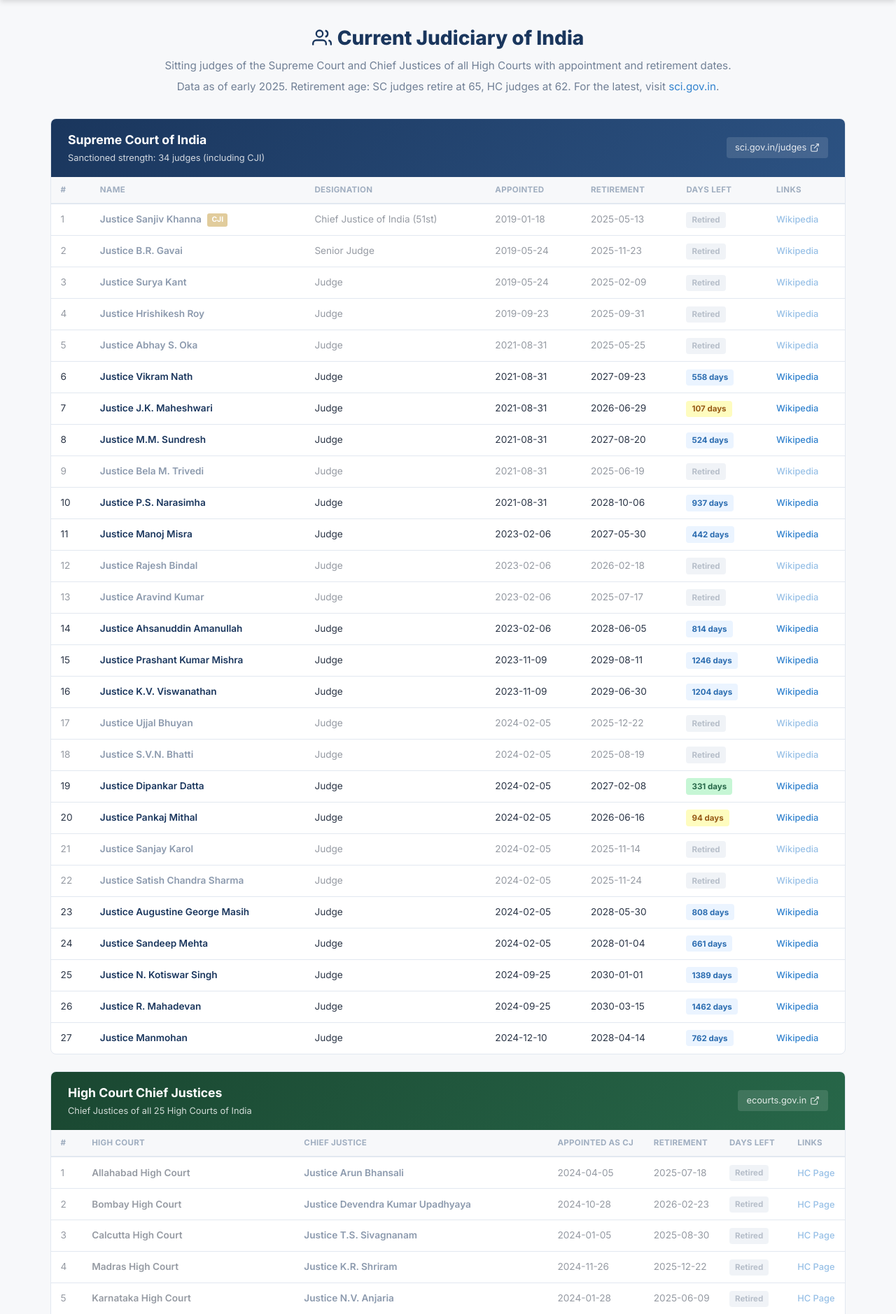
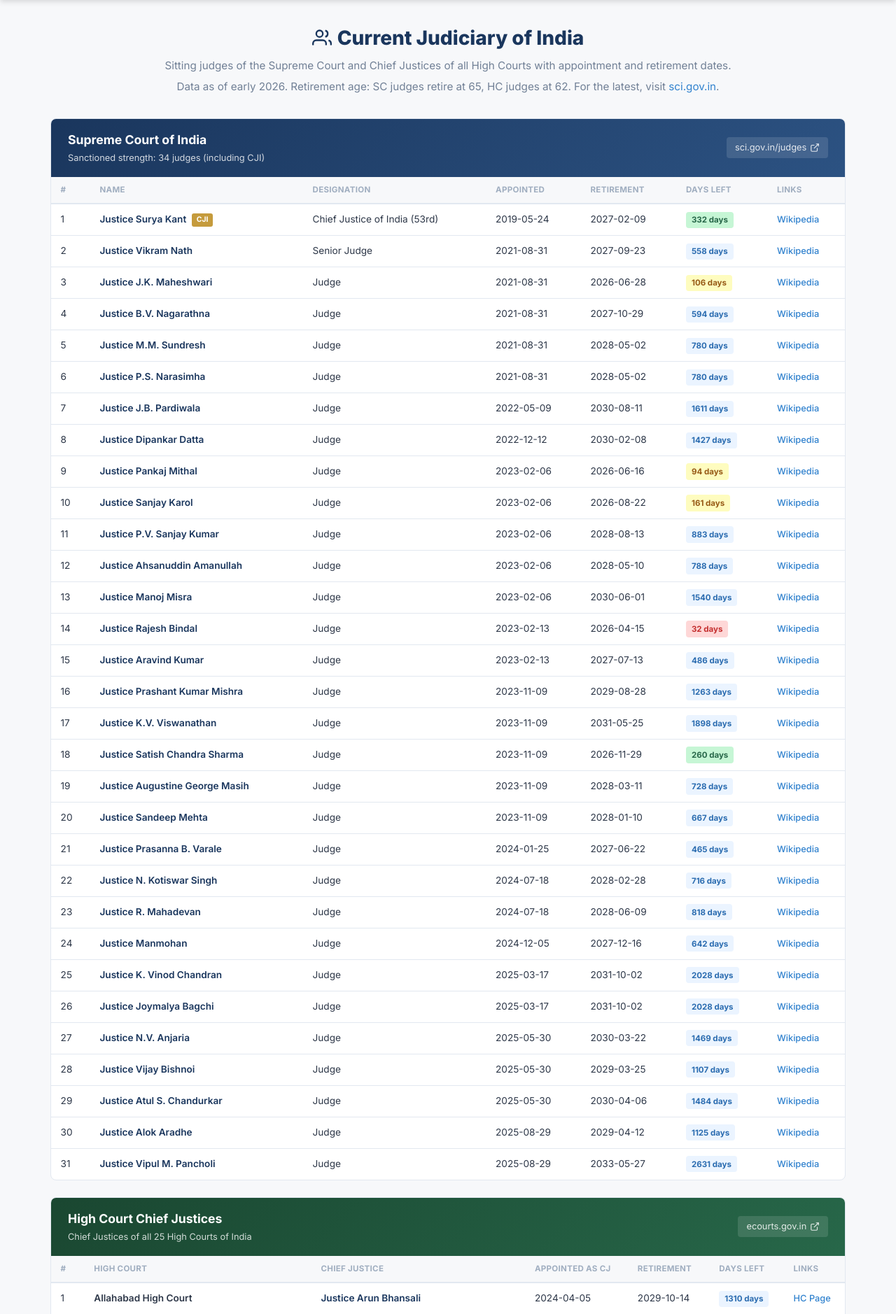
Before and after one commit to aividhyarthi/grievance-insight-engine, a Flask app: page /judges in a window 1280 px wide. Shown: the part 64-1942 px from the top of the page at 70% size. Run offline with Flask 3, Linux system fonts and the light colour scheme.

Commit message:
Update all data from 2025 to 2026: holidays, judges, copyright, news
- Holidays: Updated SC holiday calendar with 2026 dates (Holi Mar 4,
  Dussehra Oct 20, Diwali Nov 8, summer vacation Jun 1-Jul 12, etc.)
- Judges: Replaced SC judges list with 31 current sitting judges as of
  early 2026 (CJI Surya Kant, added B.V. Nagarathna, J.B. Pardiwala,
  7 judges appointed in 2025, removed 8 who retired in 2025)
- Judges: Updated HC Chief Justices with Dec 2025 data
- Copyright: Updated footer year to 2026
- News: Updated news item dates to 2026

https://claude.ai/code/session_011r8GxsF2DQhKJgnfPNPe1Q

```diff
--- a/legal_research/app.py
+++ b/legal_research/app.py
@@ -426,7 +426,7 @@ def create_app():
                 "title": "Digital Personal Data Protection Rules notified",
                 "summary": "The DPDP Act 2023 rules are notified, operationalizing India's data protection framework with consent manager and Data Protection Board provisions.",
                 "category": "Legislation",
-                "date": "03 Jan 2025",
+                "date": "03 Jan 2026",
                 "url": "https://www.meity.gov.in/",
             },
             {
@@ -434,14 +434,14 @@ def create_app():
                 "summary": "National Judicial Data Grid shows 4.5+ crore cases pending. District courts account for 87% of the backlog. SC urges fast-tracking old cases.",
                 "category": "Court Data",
                 "url": "https://njdg.ecourts.gov.in/njdgnew/",
-                "date": "2025",
+                "date": "2026",
             },
             {
                 "title": "e-Courts Phase III: AI tools & live-streaming of court proceedings",
                 "summary": "Supreme Court extends live-streaming to Constitution Bench hearings. E-filing and virtual hearings now standard across all High Courts.",
                 "category": "Digital Courts",
                 "url": "https://ecourts.gov.in/ecourts_home/",
-                "date": "2025",
+                "date": "2026",
             },
             {
                 "title": "Mediation Act 2023 comes into force",
--- a/legal_research/templates/base.html
+++ b/legal_research/templates/base.html
@@ -79,7 +79,7 @@
             </div>
         </div>
         <div class="footer-bottom">
-            &copy; 2025 Legal Case Research Library &mdash; AI Vidhyarthi &mdash; Educational &amp; Research Purpose Only. Not legal advice.
+            &copy; 2026 Legal Case Research Library &mdash; AI Vidhyarthi &mdash; Educational &amp; Research Purpose Only. Not legal advice.
         </div>
     </footer>
 
--- a/legal_research/templates/judges.html
+++ b/legal_research/templates/judges.html
@@ -10,7 +10,7 @@
             Current Judiciary of India
         </h1>
         <p>Sitting judges of the Supreme Court and Chief Justices of all High Courts with appointment and retirement dates.</p>
-        <p class="judges-disclaimer">Data as of early 2025. Retirement age: SC judges retire at 65, HC judges at 62. For the latest, visit <a href="https://www.sci.gov.in/judges" target="_blank" rel="noopener">sci.gov.in</a>.</p>
+        <p class="judges-disclaimer">Data as of early 2026. Retirement age: SC judges retire at 65, HC judges at 62. For the latest, visit <a href="https://www.sci.gov.in/chief-justice-judges/" target="_blank" rel="noopener">sci.gov.in</a>.</p>
     </div>
 
     <!-- Supreme Court -->
@@ -20,7 +20,7 @@
                 <h2>Supreme Court of India</h2>
                 <p>Sanctioned strength: 34 judges (including CJI)</p>
             </div>
-            <a href="https://www.sci.gov.in/judges" target="_blank" rel="noopener" class="judges-official-link">
+            <a href="https://www.sci.gov.in/chief-justice-judges/" target="_blank" rel="noopener" class="judges-official-link">
                 sci.gov.in/judges
                 <svg width="14" height="14" viewBox="0 0 24 24" fill="none" stroke="currentColor" stroke-width="2"><path d="M18 13v6a2 2 0 0 1-2 2H5a2 2 0 0 1-2-2V8a2 2 0 0 1 2-2h6"/><polyline points="15 3 21 3 21 9"/><line x1="10" y1="14" x2="21" y2="3"/></svg>
             </a>
@@ -98,64 +98,68 @@
 <script>
 const today = new Date();
 
-// Supreme Court Judges (as of early 2025)
+// Supreme Court Judges (as of early 2026)
 const scJudges = [
-    { name: "Justice Sanjiv Khanna", designation: "Chief Justice of India (51st)", appointed: "2019-01-18", retirement: "2025-05-13", wiki: "https://en.wikipedia.org/wiki/Sanjiv_Khanna" },
-    { name: "Justice B.R. Gavai", designation: "Senior Judge", appointed: "2019-05-24", retirement: "2025-11-23", wiki: "https://en.wikipedia.org/wiki/Bhushan_Ramkrishna_Gavai" },
-    { name: "Justice Surya Kant", designation: "Judge", appointed: "2019-05-24", retirement: "2025-02-09", wiki: "https://en.wikipedia.org/wiki/Surya_Kant_(judge)" },
-    { name: "Justice Hrishikesh Roy", designation: "Judge", appointed: "2019-09-23", retirement: "2025-09-31", wiki: "https://en.wikipedia.org/wiki/Hrishikesh_Roy" },
-    { name: "Justice Abhay S. Oka", designation: "Judge", appointed: "2021-08-31", retirement: "2025-05-25", wiki: "https://en.wikipedia.org/wiki/Abhay_Shreeniwas_Oka" },
-    { name: "Justice Vikram Nath", designation: "Judge", appointed: "2021-08-31", retirement: "2027-09-23", wiki: "https://en.wikipedia.org/wiki/Vikram_Nath" },
-    { name: "Justice J.K. Maheshwari", designation: "Judge", appointed: "2021-08-31", retirement: "2026-06-29", wiki: "https://en.wikipedia.org/wiki/Jitendra_Kumar_Maheshwari" },
-    { name: "Justice M.M. Sundresh", designation: "Judge", appointed: "2021-08-31", retirement: "2027-08-20", wiki: "https://en.wikipedia.org/wiki/M._M._Sundresh" },
-    { name: "Justice Bela M. Trivedi", designation: "Judge", appointed: "2021-08-31", retirement: "2025-06-19", wiki: "https://en.wikipedia.org/wiki/Bela_Trivedi" },
-    { name: "Justice P.S. Narasimha", designation: "Judge", appointed: "2021-08-31", retirement: "2028-10-06", wiki: "https://en.wikipedia.org/wiki/Pamidighantam_Sri_Narasimha" },
-    { name: "Justice Manoj Misra", designation: "Judge", appointed: "2023-02-06", retirement: "2027-05-30", wiki: "https://en.wikipedia.org/wiki/Manoj_Misra_(judge)" },
-    { name: "Justice Rajesh Bindal", designation: "Judge", appointed: "2023-02-06", retirement: "2026-02-18", wiki: "https://en.wikipedia.org/wiki/Rajesh_Bindal" },
-    { name: "Justice Aravind Kumar", designation: "Judge", appointed: "2023-02-06", retirement: "2025-07-17", wiki: "https://en.wikipedia.org/wiki/Aravind_Kumar_(judge)" },
-    { name: "Justice Ahsanuddin Amanullah", designation: "Judge", appointed: "2023-02-06", retirement: "2028-06-05", wiki: "https://en.wikipedia.org/wiki/Ahsanuddin_Amanullah" },
-    { name: "Justice Prashant Kumar Mishra", designation: "Judge", appointed: "2023-11-09", retirement: "2029-08-11", wiki: "https://en.wikipedia.org/wiki/Prashant_Kumar_Mishra" },
-    { name: "Justice K.V. Viswanathan", designation: "Judge", appointed: "2023-11-09", retirement: "2029-06-30", wiki: "https://en.wikipedia.org/wiki/K._V._Viswanathan" },
-    { name: "Justice Ujjal Bhuyan", designation: "Judge", appointed: "2024-02-05", retirement: "2025-12-22", wiki: "https://en.wikipedia.org/wiki/Ujjal_Bhuyan" },
-    { name: "Justice S.V.N. Bhatti", designation: "Judge", appointed: "2024-02-05", retirement: "2025-08-19", wiki: "https://en.wikipedia.org/wiki/S._Venkatanarayana_Bhatti" },
-    { name: "Justice Dipankar Datta", designation: "Judge", appointed: "2024-02-05", retirement: "2027-02-08", wiki: "https://en.wikipedia.org/wiki/Dipankar_Datta" },
-    { name: "Justice Pankaj Mithal", designation: "Judge", appointed: "2024-02-05", retirement: "2026-06-16", wiki: "https://en.wikipedia.org/wiki/Pankaj_Mithal" },
-    { name: "Justice Sanjay Karol", designation: "Judge", appointed: "2024-02-05", retirement: "2025-11-14", wiki: "https://en.wikipedia.org/wiki/Sanjay_Karol" },
-    { name: "Justice Satish Chandra Sharma", designation: "Judge", appointed: "2024-02-05", retirement: "2025-11-24", wiki: "https://en.wikipedia.org/wiki/Satish_Chandra_Sharma" },
-    { name: "Justice Augustine George Masih", designation: "Judge", appointed: "2024-02-05", retirement: "2028-05-30", wiki: "https://en.wikipedia.org/wiki/Augustine_George_Masih" },
-    { name: "Justice Sandeep Mehta", designation: "Judge", appointed: "2024-02-05", retirement: "2028-01-04", wiki: "https://en.wikipedia.org/wiki/Sandeep_Mehta_(judge)" },
-    { name: "Justice N. Kotiswar Singh", designation: "Judge", appointed: "2024-09-25", retirement: "2030-01-01", wiki: "https://en.wikipedia.org/wiki/N._Kotiswar_Singh" },
-    { name: "Justice R. Mahadevan", designation: "Judge", appointed: "2024-09-25", retirement: "2030-03-15", wiki: "https://en.wikipedia.org/wiki/R._Mahadevan" },
-    { name: "Justice Manmohan", designation: "Judge", appointed: "2024-12-10", retirement: "2028-04-14", wiki: "https://en.wikipedia.org/wiki/Manmohan_(judge)" },
+    { name: "Justice Surya Kant", designation: "Chief Justice of India (53rd)", appointed: "2019-05-24", retirement: "2027-02-09", wiki: "https://en.wikipedia.org/wiki/Surya_Kant_(judge)" },
+    { name: "Justice Vikram Nath", designation: "Senior Judge", appointed: "2021-08-31", retirement: "2027-09-23", wiki: "https://en.wikipedia.org/wiki/Vikram_Nath" },
+    { name: "Justice J.K. Maheshwari", designation: "Judge", appointed: "2021-08-31", retirement: "2026-06-28", wiki: "https://en.wikipedia.org/wiki/Jitendra_Kumar_Maheshwari" },
+    { name: "Justice B.V. Nagarathna", designation: "Judge", appointed: "2021-08-31", retirement: "2027-10-29", wiki: "https://en.wikipedia.org/wiki/B._V._Nagarathna" },
+    { name: "Justice M.M. Sundresh", designation: "Judge", appointed: "2021-08-31", retirement: "2028-05-02", wiki: "https://en.wikipedia.org/wiki/M._M._Sundresh" },
+    { name: "Justice P.S. Narasimha", designation: "Judge", appointed: "2021-08-31", retirement: "2028-05-02", wiki: "https://en.wikipedia.org/wiki/Pamidighantam_Sri_Narasimha" },
+    { name: "Justice J.B. Pardiwala", designation: "Judge", appointed: "2022-05-09", retirement: "2030-08-11", wiki: "https://en.wikipedia.org/wiki/J._B._Pardiwala" },
+    { name: "Justice Dipankar Datta", designation: "Judge", appointed: "2022-12-12", retirement: "2030-02-08", wiki: "https://en.wikipedia.org/wiki/Dipankar_Datta" },
+    { name: "Justice Pankaj Mithal", designation: "Judge", appointed: "2023-02-06", retirement: "2026-06-16", wiki: "https://en.wikipedia.org/wiki/Pankaj_Mithal" },
+    { name: "Justice Sanjay Karol", designation: "Judge", appointed: "2023-02-06", retirement: "2026-08-22", wiki: "https://en.wikipedia.org/wiki/Sanjay_Karol" },
+    { name: "Justice P.V. Sanjay Kumar", designation: "Judge", appointed: "2023-02-06", retirement: "2028-08-13", wiki: "https://en.wikipedia.org/wiki/P._V._Sanjay_Kumar" },
+    { name: "Justice Ahsanuddin Amanullah", designation: "Judge", appointed: "2023-02-06", retirement: "2028-05-10", wiki: "https://en.wikipedia.org/wiki/Ahsanuddin_Amanullah" },
+    { name: "Justice Manoj Misra", designation: "Judge", appointed: "2023-02-06", retirement: "2030-06-01", wiki: "https://en.wikipedia.org/wiki/Manoj_Misra_(judge)" },
+    { name: "Justice Rajesh Bindal", designation: "Judge", appointed: "2023-02-13", retirement: "2026-04-15", wiki: "https://en.wikipedia.org/wiki/Rajesh_Bindal" },
+    { name: "Justice Aravind Kumar", designation: "Judge", appointed: "2023-02-13", retirement: "2027-07-13", wiki: "https://en.wikipedia.org/wiki/Aravind_Kumar_(judge)" },
+    { name: "Justice Prashant Kumar Mishra", designation: "Judge", appointed: "2023-11-09", retirement: "2029-08-28", wiki: "https://en.wikipedia.org/wiki/Prashant_Kumar_Mishra" },
+    { name: "Justice K.V. Viswanathan", designation: "Judge", appointed: "2023-11-09", retirement: "2031-05-25", wiki: "https://en.wikipedia.org/wiki/K._V._Viswanathan" },
+    { name: "Justice Satish Chandra Sharma", designation: "Judge", appointed: "2023-11-09", retirement: "2026-11-29", wiki: "https://en.wikipedia.org/wiki/Satish_Chandra_Sharma" },
+    { name: "Justice Augustine George Masih", designation: "Judge", appointed: "2023-11-09", retirement: "2028-03-11", wiki: "https://en.wikipedia.org/wiki/Augustine_George_Masih" },
+    { name: "Justice Sandeep Mehta", designation: "Judge", appointed: "2023-11-09", retirement: "2028-01-10", wiki: "https://en.wikipedia.org/wiki/Sandeep_Mehta_(judge)" },
+    { name: "Justice Prasanna B. Varale", designation: "Judge", appointed: "2024-01-25", retirement: "2027-06-22", wiki: "https://en.wikipedia.org/wiki/Prasanna_Bhalchandra_Varale" },
+    { name: "Justice N. Kotiswar Singh", designation: "Judge", appointed: "2024-07-18", retirement: "2028-02-28", wiki: "https://en.wikipedia.org/wiki/N._Kotiswar_Singh" },
+    { name: "Justice R. Mahadevan", designation: "Judge", appointed: "2024-07-18", retirement: "2028-06-09", wiki: "https://en.wikipedia.org/wiki/R._Mahadevan" },
+    { name: "Justice Manmohan", designation: "Judge", appointed: "2024-12-05", retirement: "2027-12-16", wiki: "https://en.wikipedia.org/wiki/Manmohan_(judge)" },
+    { name: "Justice K. Vinod Chandran", designation: "Judge", appointed: "2025-03-17", retirement: "2031-10-02", wiki: "https://en.wikipedia.org/wiki/K._Vinod_Chandran" },
+    { name: "Justice Joymalya Bagchi", designation: "Judge", appointed: "2025-03-17", retirement: "2031-10-02", wiki: "https://en.wikipedia.org/wiki/Joymalya_Bagchi" },
+    { name: "Justice N.V. Anjaria", designation: "Judge", appointed: "2025-05-30", retirement: "2030-03-22", wiki: "https://en.wikipedia.org/wiki/Nilay_Vipinchandra_Anjaria" },
+    { name: "Justice Vijay Bishnoi", designation: "Judge", appointed: "2025-05-30", retirement: "2029-03-25", wiki: "https://en.wikipedia.org/wiki/Vijay_Bishnoi_(judge)" },
+    { name: "Justice Atul S. Chandurkar", designation: "Judge", appointed: "2025-05-30", retirement: "2030-04-06", wiki: "https://en.wikipedia.org/wiki/Atul_Sharachchandra_Chandurkar" },
+    { name: "Justice Alok Aradhe", designation: "Judge", appointed: "2025-08-29", retirement: "2029-04-12", wiki: "https://en.wikipedia.org/wiki/Alok_Aradhe" },
+    { name: "Justice Vipul M. Pancholi", designation: "Judge", appointed: "2025-08-29", retirement: "2033-05-27", wiki: "https://en.wikipedia.org/wiki/Vipul_Pancholi" },
 ];
 
-// High Court Chief Justices (as of early 2025)
+// High Court Chief Justices (as of early 2026)
 const hcChiefJustices = [
-    { court: "Allahabad High Court", cj: "Justice Arun Bhansali", appointed: "2024-04-05", retirement: "2025-07-18", wiki: "https://en.wikipedia.org/wiki/Allahabad_High_Court" },
-    { court: "Bombay High Court", cj: "Justice Devendra Kumar Upadhyaya", appointed: "2024-10-28", retirement: "2026-02-23", wiki: "https://en.wikipedia.org/wiki/Bombay_High_Court" },
-    { court: "Calcutta High Court", cj: "Justice T.S. Sivagnanam", appointed: "2024-01-05", retirement: "2025-08-30", wiki: "https://en.wikipedia.org/wiki/Calcutta_High_Court" },
-    { court: "Madras High Court", cj: "Justice K.R. Shriram", appointed: "2024-11-26", retirement: "2025-12-22", wiki: "https://en.wikipedia.org/wiki/Madras_High_Court" },
-    { court: "Karnataka High Court", cj: "Justice N.V. Anjaria", appointed: "2024-01-28", retirement: "2025-06-09", wiki: "https://en.wikipedia.org/wiki/Karnataka_High_Court" },
-    { court: "Delhi High Court", cj: "Justice Manmohan (elevated to SC)", appointed: "2024-02-29", retirement: "2025-12-10", wiki: "https://en.wikipedia.org/wiki/Delhi_High_Court" },
-    { court: "Gujarat High Court", cj: "Justice Sunita Agarwal", appointed: "2024-01-05", retirement: "2026-08-13", wiki: "https://en.wikipedia.org/wiki/Gujarat_High_Court" },
-    { court: "Rajasthan High Court", cj: "Justice Augustine George Masih (elevated to SC)", appointed: "2024-02-05", retirement: "2025-03-01", wiki: "https://en.wikipedia.org/wiki/Rajasthan_High_Court" },
-    { court: "Kerala High Court", cj: "Justice Nitin Madhukar Jamdar", appointed: "2024-09-02", retirement: "2026-05-30", wiki: "https://en.wikipedia.org/wiki/Kerala_High_Court" },
-    { court: "Punjab & Haryana High Court", cj: "Justice Sheel Nagu", appointed: "2024-03-08", retirement: "2025-09-03", wiki: "https://en.wikipedia.org/wiki/Punjab_and_Haryana_High_Court" },
-    { court: "Patna High Court", cj: "Justice K. Vinod Chandran", appointed: "2024-01-05", retirement: "2025-05-24", wiki: "https://en.wikipedia.org/wiki/Patna_High_Court" },
-    { court: "Telangana High Court", cj: "Justice Alok Aradhe", appointed: "2024-01-05", retirement: "2026-12-03", wiki: "https://en.wikipedia.org/wiki/Telangana_High_Court" },
-    { court: "Andhra Pradesh High Court", cj: "Justice Dhiraj Singh Thakur", appointed: "2024-06-17", retirement: "2025-10-12", wiki: "https://en.wikipedia.org/wiki/Andhra_Pradesh_High_Court" },
-    { court: "Chhattisgarh High Court", cj: "Justice Ramesh Sinha", appointed: "2024-08-04", retirement: "2025-11-03", wiki: "https://en.wikipedia.org/wiki/Chhattisgarh_High_Court" },
-    { court: "Jharkhand High Court", cj: "Justice M.S. Ramachandra Rao", appointed: "2024-01-05", retirement: "2025-06-18", wiki: "https://en.wikipedia.org/wiki/Jharkhand_High_Court" },
-    { court: "Orissa High Court", cj: "Justice Chakradhari Sharan Singh", appointed: "2024-01-28", retirement: "2025-08-06", wiki: "https://en.wikipedia.org/wiki/Orissa_High_Court" },
-    { court: "Himachal Pradesh High Court", cj: "Justice M.S. Ramachandra Rao (additional charge)", appointed: "2024-07-01", retirement: "2025-06-18", wiki: "https://en.wikipedia.org/wiki/Himachal_Pradesh_High_Court" },
-    { court: "Uttarakhand High Court", cj: "Justice Ritu Bahri", appointed: "2024-09-13", retirement: "2025-06-28", wiki: "https://en.wikipedia.org/wiki/Uttarakhand_High_Court" },
-    { court: "Gauhati High Court", cj: "Justice Vijay Bishnoi", appointed: "2024-09-17", retirement: "2027-01-12", wiki: "https://en.wikipedia.org/wiki/Gauhati_High_Court" },
-    { court: "Madhya Pradesh High Court", cj: "Justice Suresh Kumar Kait", appointed: "2024-03-11", retirement: "2025-03-24", wiki: "https://en.wikipedia.org/wiki/Madhya_Pradesh_High_Court" },
-    { court: "Tripura High Court", cj: "Justice Aparesh Kumar Singh", appointed: "2024-01-12", retirement: "2026-07-30", wiki: "https://en.wikipedia.org/wiki/Tripura_High_Court" },
-    { court: "Meghalaya High Court", cj: "Justice S. Vaidyanathan", appointed: "2024-05-22", retirement: "2025-08-03", wiki: "https://en.wikipedia.org/wiki/Meghalaya_High_Court" },
-    { court: "Manipur High Court", cj: "Justice Siddharth Mridul", appointed: "2024-01-05", retirement: "2025-07-08", wiki: "https://en.wikipedia.org/wiki/Manipur_High_Court" },
-    { court: "Sikkim High Court", cj: "Justice Biswanath Somadder", appointed: "2024-09-01", retirement: "2026-10-07", wiki: "https://en.wikipedia.org/wiki/Sikkim_High_Court" },
-    { court: "Jammu & Kashmir and Ladakh High Court", cj: "Justice Tashi Rabstan", appointed: "2024-01-05", retirement: "2025-09-21", wiki: "https://en.wikipedia.org/wiki/Jammu_%26_Kashmir_and_Ladakh_High_Court" },
+    { court: "Allahabad High Court", cj: "Justice Arun Bhansali", appointed: "2024-04-05", retirement: "2029-10-14", wiki: "https://en.wikipedia.org/wiki/Allahabad_High_Court" },
+    { court: "Bombay High Court", cj: "Justice Devendra Kumar Upadhyaya", appointed: "2024-10-28", retirement: "2027-06-15", wiki: "https://en.wikipedia.org/wiki/Bombay_High_Court" },
+    { court: "Calcutta High Court", cj: "Justice T.S. Sivagnanam", appointed: "2024-01-05", retirement: "2026-09-15", wiki: "https://en.wikipedia.org/wiki/Calcutta_High_Court" },
+    { court: "Madras High Court", cj: "Justice M.M. Shrivastava", appointed: "2025-01-01", retirement: "2026-03-05", wiki: "https://en.wikipedia.org/wiki/Madras_High_Court" },
+    { court: "Karnataka High Court", cj: "Justice N.V. Anjaria (elevated to SC)", appointed: "2024-06-09", retirement: "2026-03-22", wiki: "https://en.wikipedia.org/wiki/Karnataka_High_Court" },
+    { court: "Delhi High Court", cj: "Justice Devendra Kumar Upadhyaya", appointed: "2025-12-10", retirement: "2027-06-15", wiki: "https://en.wikipedia.org/wiki/Delhi_High_Court" },
+    { court: "Gujarat High Court", cj: "Justice Sunita Agarwal", appointed: "2024-01-05", retirement: "2028-04-29", wiki: "https://en.wikipedia.org/wiki/Gujarat_High_Court" },
+    { court: "Rajasthan High Court", cj: "Justice Sanjeev Prakash Sharma (ACJ)", appointed: "2025-03-01", retirement: "2026-09-26", wiki: "https://en.wikipedia.org/wiki/Rajasthan_High_Court" },
+    { court: "Kerala High Court", cj: "Justice Nitin Madhukar Jamdar", appointed: "2024-09-02", retirement: "2026-01-09", wiki: "https://en.wikipedia.org/wiki/Kerala_High_Court" },
+    { court: "Punjab & Haryana High Court", cj: "Justice Sheel Nagu", appointed: "2024-03-08", retirement: "2026-12-31", wiki: "https://en.wikipedia.org/wiki/Punjab_and_Haryana_High_Court" },
+    { court: "Patna High Court", cj: "Justice Sudhir Singh (ACJ)", appointed: "2025-05-24", retirement: "2027-12-10", wiki: "https://en.wikipedia.org/wiki/Patna_High_Court" },
+    { court: "Telangana High Court", cj: "Justice Aparesh Kumar Singh", appointed: "2025-12-03", retirement: "2027-07-06", wiki: "https://en.wikipedia.org/wiki/Telangana_High_Court" },
+    { court: "Andhra Pradesh High Court", cj: "Justice Dhiraj Singh Thakur", appointed: "2024-06-17", retirement: "2026-04-24", wiki: "https://en.wikipedia.org/wiki/Andhra_Pradesh_High_Court" },
+    { court: "Chhattisgarh High Court", cj: "Justice Ramesh Sinha", appointed: "2024-08-04", retirement: "2026-09-04", wiki: "https://en.wikipedia.org/wiki/Chhattisgarh_High_Court" },
+    { court: "Jharkhand High Court", cj: "Justice M.S. Ramachandra Rao", appointed: "2025-06-18", retirement: "2028-08-06", wiki: "https://en.wikipedia.org/wiki/Jharkhand_High_Court" },
+    { court: "Orissa High Court", cj: "Justice Harish Tandon", appointed: "2025-08-06", retirement: "2026-11-15", wiki: "https://en.wikipedia.org/wiki/Orissa_High_Court" },
+    { court: "Himachal Pradesh High Court", cj: "Justice Gurmeet Singh Sandhawalia", appointed: "2025-06-18", retirement: "2027-10-31", wiki: "https://en.wikipedia.org/wiki/Himachal_Pradesh_High_Court" },
+    { court: "Uttarakhand High Court", cj: "Justice Guhanathan Narendar", appointed: "2025-06-28", retirement: "2026-01-09", wiki: "https://en.wikipedia.org/wiki/Uttarakhand_High_Court" },
+    { court: "Gauhati High Court", cj: "Justice Vijay Bishnoi (elevated to SC)", appointed: "2024-09-17", retirement: "2026-03-25", wiki: "https://en.wikipedia.org/wiki/Gauhati_High_Court" },
+    { court: "Madhya Pradesh High Court", cj: "Justice Sanjeev Sachdeva", appointed: "2025-03-24", retirement: "2026-12-25", wiki: "https://en.wikipedia.org/wiki/Madhya_Pradesh_High_Court" },
+    { court: "Tripura High Court", cj: "Justice Aparesh Kumar Singh", appointed: "2024-01-12", retirement: "2027-07-06", wiki: "https://en.wikipedia.org/wiki/Tripura_High_Court" },
+    { court: "Meghalaya High Court", cj: "Justice Soumen Sen", appointed: "2025-08-03", retirement: "2027-07-27", wiki: "https://en.wikipedia.org/wiki/Meghalaya_High_Court" },
+    { court: "Manipur High Court", cj: "Justice M. Sundar", appointed: "2025-07-08", retirement: "2028-07-18", wiki: "https://en.wikipedia.org/wiki/Manipur_High_Court" },
+    { court: "Sikkim High Court", cj: "Justice Biswanath Somadder", appointed: "2024-09-01", retirement: "2026-07-11", wiki: "https://en.wikipedia.org/wiki/Sikkim_High_Court" },
+    { court: "Jammu & Kashmir and Ladakh High Court", cj: "Justice Arun Palli", appointed: "2025-09-21", retirement: "2026-09-17", wiki: "https://en.wikipedia.org/wiki/Jammu_%26_Kashmir_and_Ladakh_High_Court" },
 ];
 
 function daysLeft(dateStr) {
```
Also changed, not shown: legal_research/templates/holidays.html (+38 -37 lines).
